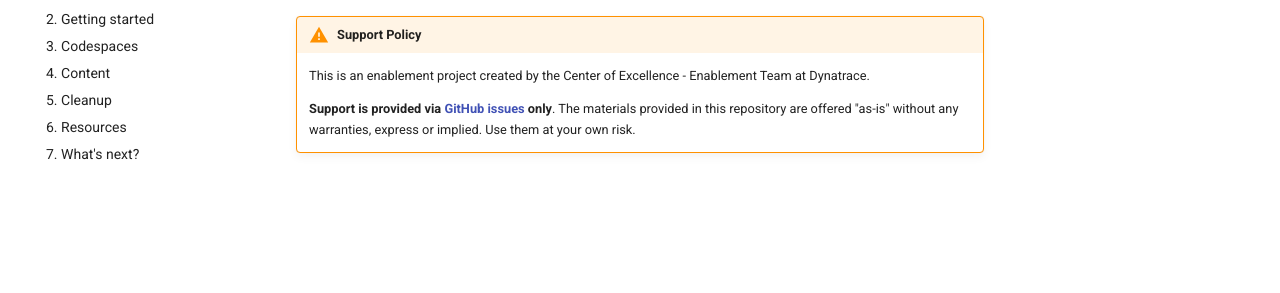
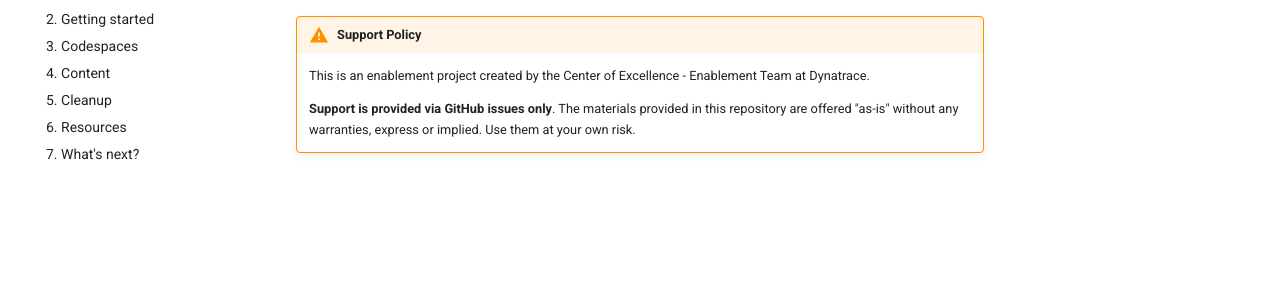
Before and after one commit to popecruzdt/enablement-codespaces-template, an MkDocs documentation site: the page built from docs/snippets/disclaimer.md, in a window 1280 px wide. Shown: the part 175-468 px from the top of the page. Built offline with MkDocs 1.6.1 and Material for MkDocs 9.7.7, drawn with Linux system fonts in a browser that asks for light colours; comment, search, counter and statistics services are not loaded; part of the change alters nothing that is shown.

```diff
--- a/docs/snippets/disclaimer.md
+++ b/docs/snippets/disclaimer.md
@@ -1,4 +1,4 @@
 !!! warning "Support Policy"
     This is an enablement project created by the Center of Excellence - Enablement Team at Dynatrace.
 
-    **Support is provided via [GitHub issues](https://github.com/dynatrace-wwse/enablement-live-debugger-bug-hunting/issues){target=_blank} only**. The materials provided in this repository are offered "as-is" without any warranties, express or implied. Use them at your own risk.
+    **Support is provided via GitHub issues only**. The materials provided in this repository are offered "as-is" without any warranties, express or implied. Use them at your own risk.
```
